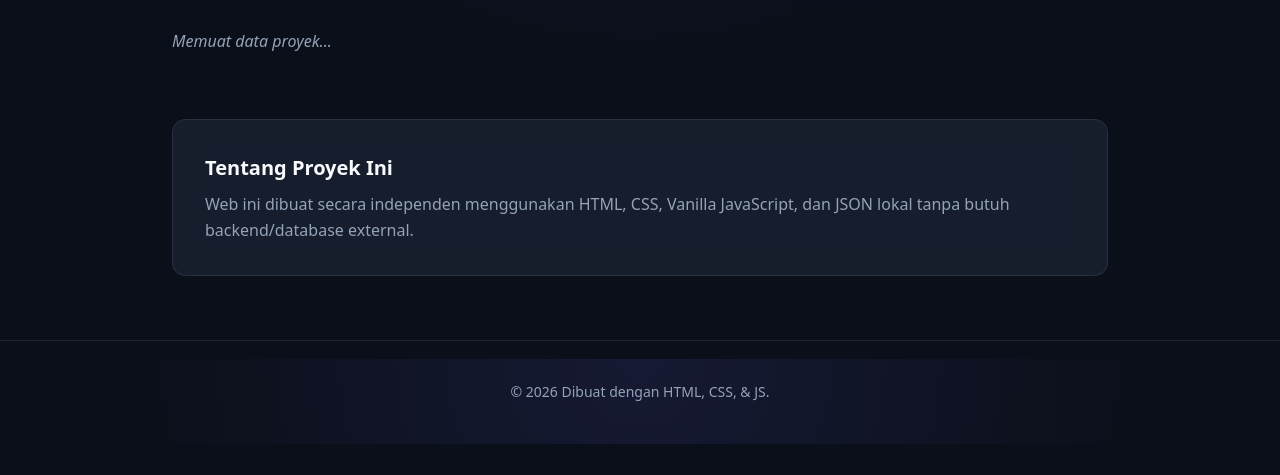
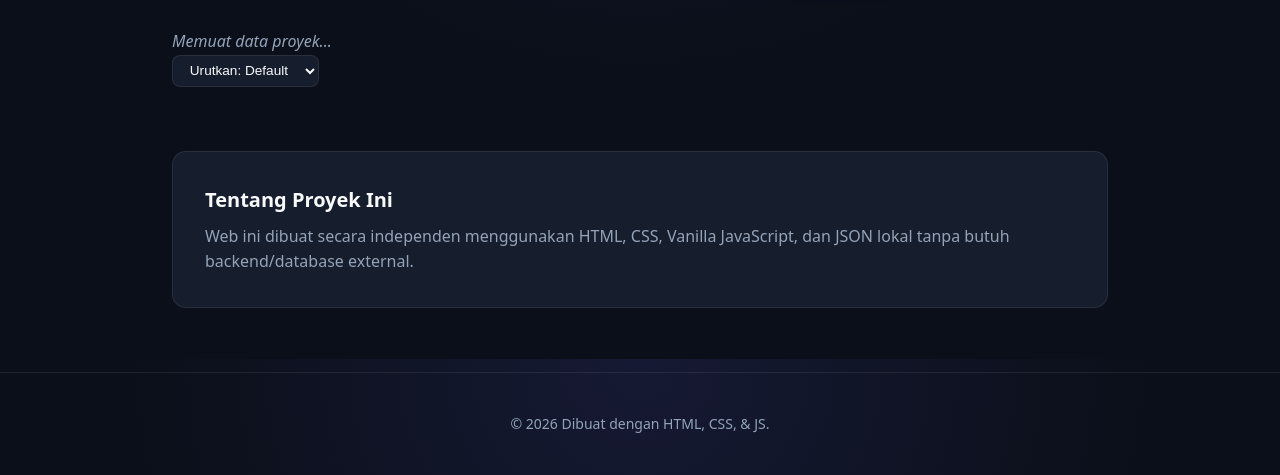
Before and after one commit to Zachy1976/1nd, a plain HTML site: page index.html in a window 1280 px wide. Shown: the part 441-916 px from the top of the page. Before the commit the page ends 885 px from the top, so only its background shows below. Drawn offline with Linux system fonts and the light colour scheme; a script that the page names is missing.

Commit message:
Add dropdown for project sorting options

```diff
--- a/index.html
+++ b/index.html
@@ -90,6 +90,13 @@
       </div>
     </section>
 
+    <!-- Dropdown Sorting Proyek -->
+<select id="sort-select" style="background: var(--card-bg); border: 1px solid var(--card-border); color: var(--text-main); padding: 0.4rem 0.8rem; border-radius: 0.5rem; font-size: 0.85rem; outline: none; cursor: pointer;">
+  <option value="default">Urutkan: Default</option>
+  <option value="asc">Judul: A - Z</option>
+  <option value="desc">Judul: Z - A</option>
+</select>
+
     <!-- Section Tentang / About -->
     <section id="about" class="about-section">
       <h2>Tentang Proyek Ini</h2>
```
